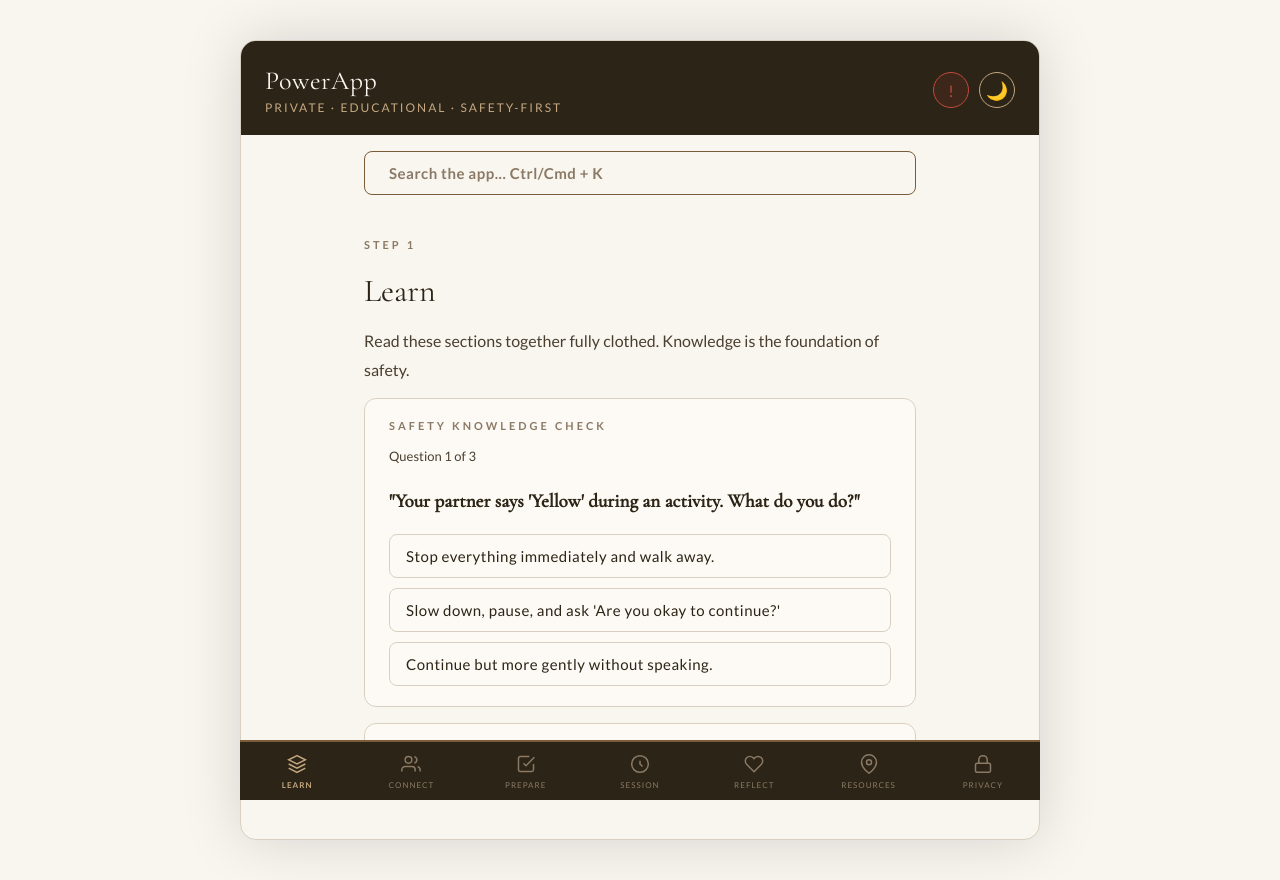
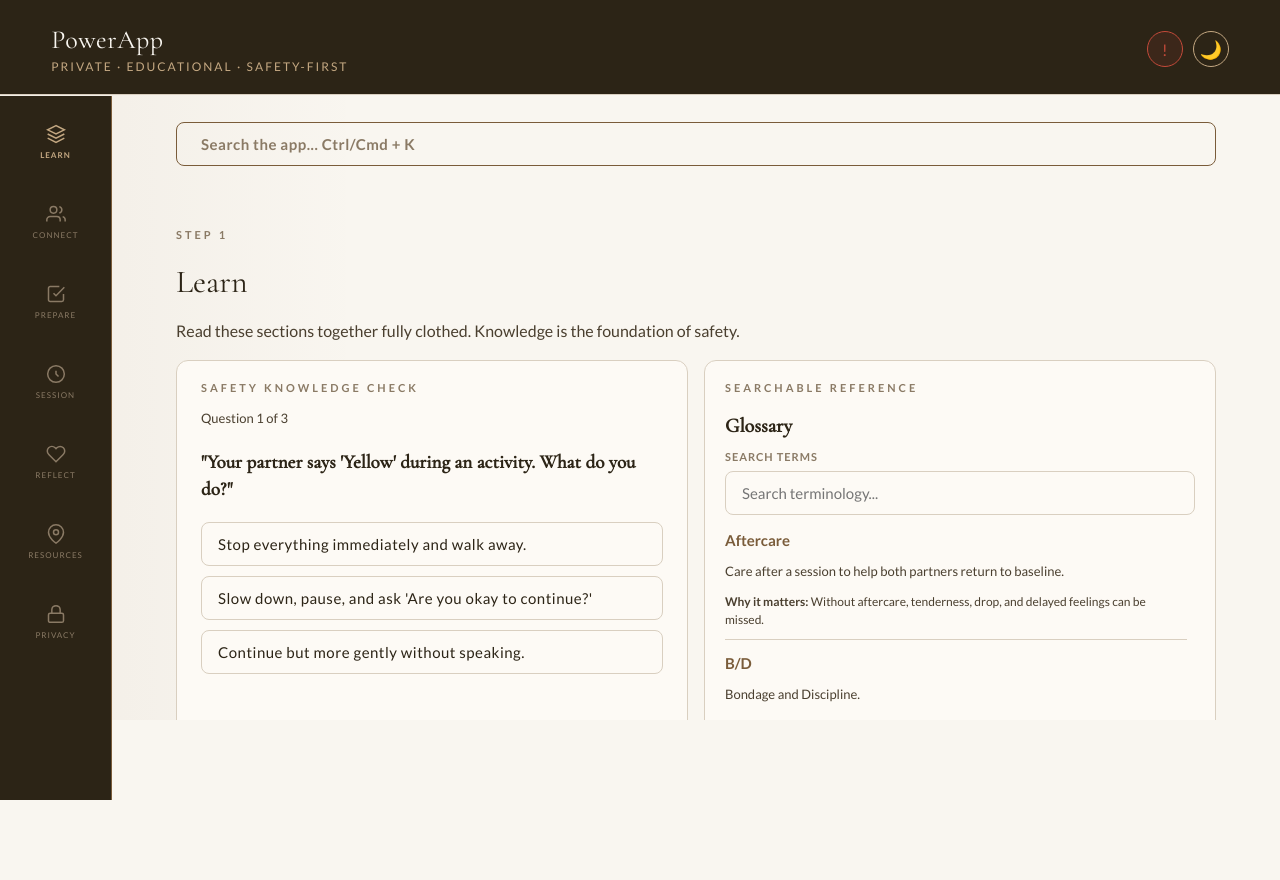
Before and after one commit to joshuaparris-max/PowerApp, a React (Vite) app: page / in a window 1280 px wide. Both pictures are taken after a click on the button "Yes, start with Learn". After the commit the page ends 800 px from the top, so only its background shows below. Built offline with nearby package versions, Linux system fonts and the light colour scheme.

Commit message:
Expand desktop layout

```diff
--- a/src/App.jsx
+++ b/src/App.jsx
@@ -94,7 +94,12 @@
         @import url('https://fonts.googleapis.com/css2?family=Cormorant+Garamond:ital,wght@0,400;0,500;1,400&family=Lato:wght@300;400;700&display=swap');
         * { box-sizing: border-box; }
         body { margin: 0; background: ${C.cream}; transition: background 0.3s; overflow-x: hidden; }
+        #root { min-height: 100vh; }
         button { font-family: 'Lato', sans-serif; transition: all 0.2s ease-in-out; cursor: pointer; border: none; outline: none; }
+        button:focus-visible, a:focus-visible, input:focus-visible, textarea:focus-visible {
+          outline: 3px solid ${C.accent};
+          outline-offset: 3px;
+        }
         button:active { transform: scale(0.98); }
         textarea, input { outline: none; transition: border-color 0.2s, background 0.3s, color 0.3s; }
         textarea:focus, input:focus { border-color: ${C.accent} !important; }
@@ -111,26 +116,72 @@
 
         @media (min-width: 768px) {
           .app-container {
-            box-shadow: 0 0 60px rgba(0,0,0,0.15);
-            margin: 40px auto !important;
-            border-radius: 16px;
+            box-shadow: none;
+            margin: 0 !important;
+            border-radius: 0;
             overflow: hidden;
-            height: calc(100vh - 80px);
+            min-height: 100vh;
+            height: 100vh;
             display: flex;
             flex-direction: column;
-            border: 1px solid ${C.rule};
+            border: none;
+          }
+          .app-header {
+            flex-shrink: 0;
+            box-shadow: 0 1px 0 ${C.rule};
+          }
+          .header-inner {
+            width: 100%;
+            max-width: 1440px;
+            margin: 0 auto;
           }
           .content-scroll {
             overflow-y: auto;
             flex: 1;
-            padding-bottom: 40px;
+            padding: 0 0 40px 112px;
+            background:
+              linear-gradient(90deg, rgba(122,92,58,0.06), transparent 28%),
+              ${C.cream};
+          }
+          .main-nav {
+            top: 96px !important;
+            bottom: 0 !important;
+            left: 0 !important;
+            transform: none !important;
+            width: 112px !important;
+            max-width: none !important;
+            flex-direction: column !important;
+            border-top: none !important;
+            border-right: 1px solid ${C.accent} !important;
+            align-items: stretch !important;
+            justify-content: flex-start !important;
+            padding: 16px 10px !important;
+            gap: 8px !important;
+          }
+          .main-nav button {
+            flex: 0 0 auto !important;
+            min-height: 72px;
+            border-radius: 10px;
+          }
+          .search-shell {
+            max-width: 1180px !important;
+            padding: 0 clamp(20px, 5vw, 72px) !important;
+            margin-top: 28px !important;
+          }
+        }
+
+        @media (min-width: 1120px) {
+          .content-scroll .wide-card-grid {
+            display: grid;
+            grid-template-columns: repeat(2, minmax(0, 1fr));
+            gap: 16px;
           }
         }
       `}</style>
       <div style={s.app} className="app-container">
         {/* Header */}
-        <div style={s.header}>
-          <div style={{ display: "flex", justifyContent: "space-between", alignItems: "center" }}>
+        <div style={s.header} className="app-header">
+          <div className="header-inner" style={{ display: "flex", justifyContent: "space-between", alignItems: "center" }}>
             <div onClick={() => setShowOnboarding(true)} style={{ cursor: "pointer" }}>
               <h1 style={s.headerTitle}>PowerApp</h1>
               <div style={s.headerSub}>Private · Educational · Safety-First</div>
@@ -183,7 +234,7 @@
 
         {/* Active tab */}
         <div key={activeTab} className="page-enter-active content-scroll">
-          <div style={{ maxWidth: 600, margin: "16px auto 0", padding: "0 24px" }}>
+          <div className="search-shell" style={{ maxWidth: 1180, margin: "16px auto 0", padding: "0 24px" }}>
             <button onClick={() => setShowSearch(true)} style={{ ...s.btn("outline"), width: "100%", textAlign: "left", color: C.muted }}>
               Search the app... Ctrl/Cmd + K
             </button>
@@ -209,7 +260,7 @@
         )}
 
         {/* Bottom Nav */}
-        <nav style={s.nav} aria-label="Main navigation">
+        <nav style={s.nav} className="main-nav" aria-label="Main navigation">
           {tabs.map(tab => (
             <button
               key={tab.id}
--- a/src/components/LearnTab.jsx
+++ b/src/components/LearnTab.jsx
@@ -447,9 +447,10 @@
       <h1 style={s.h1}>Learn</h1>
       <p style={s.p}>Read these sections together fully clothed. Knowledge is the foundation of safety.</p>
 
-      <SafetyQuiz C={C} s={s} />
-
-      <Glossary C={C} s={s} />
+      <div className="wide-card-grid">
+        <SafetyQuiz C={C} s={s} />
+        <Glossary C={C} s={s} />
+      </div>
 
       <hr style={s.divider} />
       {learnSections.map(sec => (
--- a/src/constants.js
+++ b/src/constants.js
@@ -42,8 +42,8 @@
     background: C.cream,
     minHeight: "100vh",
     width: "100%",
-    maxWidth: 800, // Increased for better desktop feel
-    margin: "0 auto",
+    maxWidth: "none",
+    margin: 0,
     position: "relative",
     paddingBottom: 80,
     color: C.ink,
@@ -54,7 +54,7 @@
   header: {
     background: C.ink,
     color: C.cream,
-    padding: "24px 24px 20px",
+    padding: "24px clamp(20px, 4vw, 56px) 20px",
     position: "sticky",
     top: 0,
     zIndex: 10,
@@ -80,7 +80,7 @@
     left: "50%",
     transform: "translateX(-50%)",
     width: "100%",
-    maxWidth: 800, // Matches app maxWidth
+    maxWidth: "none",
     background: C.ink,
     display: "flex",
     borderTop: `2px solid ${C.accent}`,
@@ -105,8 +105,8 @@
     transition: "color 0.2s",
   }),
   page: {
-    padding: "32px 24px",
-    maxWidth: 600, // Keep content readable
+    padding: "clamp(28px, 4vw, 56px) clamp(20px, 5vw, 72px)",
+    maxWidth: 1180,
     margin: "0 auto",
     width: "100%",
   },
```
